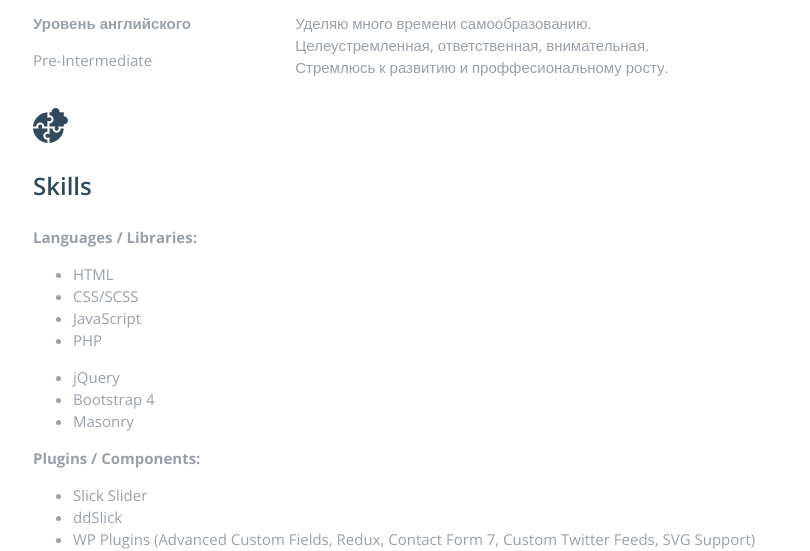
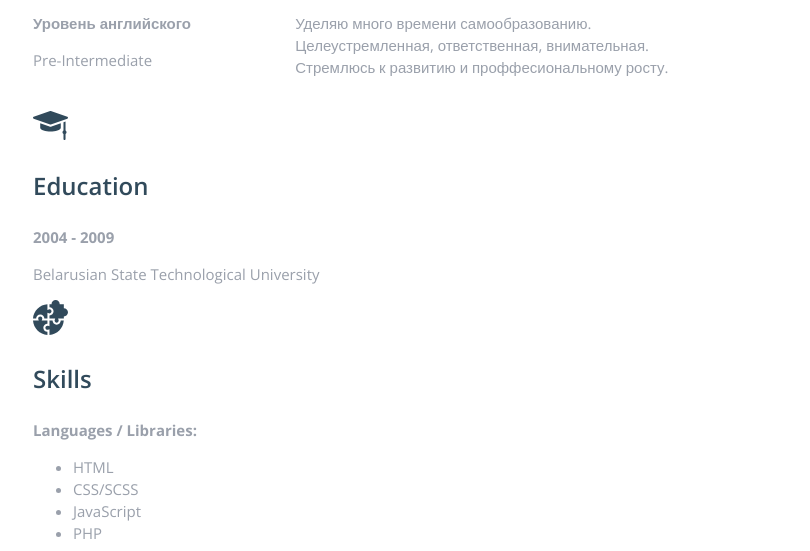
Before and after one commit to zena86/rsschool-cv-2021, a plain HTML site: page index.html in a window 1280 px wide. Shown: the part 260-811 px from the top of the page, without its empty margins (37-847 px from the left). Drawn offline with nearby package versions, Linux system fonts and the light colour scheme.

Commit message:
feat: add education

```diff
--- a/index.html
+++ b/index.html
@@ -75,6 +75,22 @@
 					<p class="about-me text">Уделяю много времени самообразованию.<br> Целеустремленная, ответственная, внимательная.<br> Стремлюсь к развитию и проффесиональному росту.</p>
 				</div>
 			</div>
+         <section class="education">
+            <div class="title__box">
+					<div class="title__icon"><svg id="Capa_1" enable-background="new 0 0 512 512" height="35" viewBox="0 0 512 512" width="35" xmlns="http://www.w3.org/2000/svg" fill="#314a5b"><path d="m501.991 128.354-241-85.031c-3.229-1.14-6.752-1.14-9.981 0l-241 85.031c-5.992 2.114-10.002 7.774-10.01 14.128s3.989 12.023 9.976 14.151l241 85.677c1.625.578 3.325.867 5.024.867 1.7 0 3.399-.289 5.024-.867l241-85.677c5.987-2.128 9.983-7.797 9.976-14.151-.008-6.354-4.018-12.014-10.009-14.128z"/><path d="m475.973 328.574v-130.84l-30 10.665v120.175c-9.036 5.201-15.125 14.946-15.125 26.121 0 11.174 6.089 20.92 15.125 26.121v73.716c0 8.284 6.716 15 15 15s15-6.716 15-15v-73.715c9.036-5.2 15.125-14.947 15.125-26.121 0-11.175-6.088-20.921-15.125-26.122z"/><path d="m256 273.177c-5.149 0-10.22-.875-15.073-2.6l-135.483-48.165v66.008c0 16.149 16.847 29.806 50.073 40.59 28.961 9.4 64.647 14.577 100.483 14.577s71.521-5.177 100.483-14.577c33.226-10.784 50.073-24.441 50.073-40.59v-66.008l-135.482 48.165c-4.854 1.725-9.925 2.6-15.074 2.6z"/></svg></div>
+					<h2 class="title__name">Education</h2>
+				</div>
+            <div class="section__body">
+               <div class="row">
+                  <div class="col-left">
+                     <p class="text subtitle">2004&nbsp;-&nbsp;2009</p>
+                  </div>
+                  <div class="col-right">
+                     <p class="text">Belarusian State Technological University</p>
+                  </div>
+               </div>
+            </div>
+         </section>
          <section class="skills">
             <div class="title__box">
 					<div class="title__icon"><svg id="Capa_1" enable-background="new 0 0 512 512" height="35" viewBox="0 0 512 512" width="35" xmlns="http://www.w3.org/2000/svg" fill="#314a5b"><g><path d="m211 512v-46c-33.091 0-60-26.909-60-60s26.909-60 60-60v-45h-83.848l7.134-20.039c1.143-3.179 1.714-6.533 1.714-9.961 0-16.538-13.462-30-30-30s-30 13.462-30 30c0 3.428.571 6.782 1.714 9.961l7.134 20.039h-84.848c7.443 112.092 98.908 203.557 211 211z"/><path d="m106 211c33.091 0 60 26.909 60 60h45v-83.848l20.039 7.134c18.472 6.577 39.946-8.335 39.961-28.286-.015-19.966-21.475-34.995-39.961-28.286l-20.039 7.134v-83.088c-112.092 7.443-203.557 97.148-211 209.24h46c0-33.091 26.909-60 60-60z"/><path d="m450.24 301h-44.24c0 33.091-26.909 60-60 60s-60-26.909-60-60h-45v83.848l-20.039-7.134c-18.545-6.665-39.976 8.32-39.961 28.286-.015 19.966 21.431 34.951 39.961 28.286l20.039-7.134v84.848c112.092-7.443 201.797-98.908 209.24-211z"/><path d="m451 121v-60h-60c0-33.091-26.909-61-60-61s-60 27.909-60 61h-30v45c33.091 0 60 26.909 60 60s-26.909 60-60 60v45h83.848l-7.134 20.039c-1.143 3.179-1.714 6.533-1.714 9.961 0 16.538 13.462 30 30 30s30-13.462 30-30c0-3.428-.571-6.782-1.714-9.961l-7.134-20.039h83.848v-30c33.091 0 61-26.909 61-60s-27.909-60-61-60z"/></g></svg></div>
```
